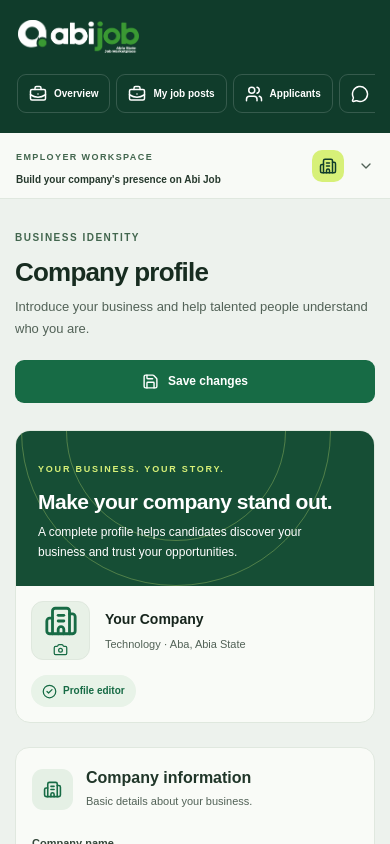
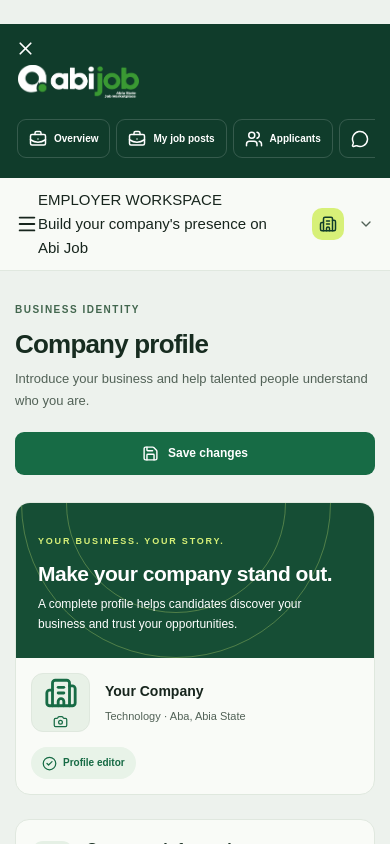
Before and after one commit to nwaezeakumicah-coder/Abijob1, a Next.js app: page /employer/profile in a window 390 px wide. Shown: the top 844 px of the page. Built offline with nearby package versions, Linux system fonts and the light colour scheme; no server answers.

Commit message:
Add accessible employer mobile navigation controls

```diff
--- a/app/employer/profile/page.tsx
+++ b/app/employer/profile/page.tsx
@@ -5,6 +5,8 @@ import Link from "next/link";
 import { useEffect, useRef, useState, type ChangeEvent } from "react";
 import { useRouter } from "next/navigation";
 import {
+  Menu,
+  X,
   ArrowLeft,
   BriefcaseBusiness,
   Building2,
@@ -80,6 +82,17 @@ function nullableText(value: string) {
 }
 
 export default function EmployerProfilePage() {
+  const [mobileMenuOpen, setMobileMenuOpen] = useState(false);
+
+  useEffect(() => {
+    if (!mobileMenuOpen) return;
+    const handleEscape = (event: KeyboardEvent) => {
+      if (event.key === "Escape") setMobileMenuOpen(false);
+    };
+    window.addEventListener("keydown", handleEscape);
+    return () => window.removeEventListener("keydown", handleEscape);
+  }, [mobileMenuOpen]);
+
   const router = useRouter();
 
   const [profile, setProfile] = useState<CompanyProfile>(defaultProfile);
@@ -341,7 +354,27 @@ export default function EmployerProfilePage() {
 
   return (
     <main className="employer-profile-page">
-      <aside className="employer-profile-sidebar">
+      <button
+        type="button"
+        className="employer-mobile-menu-overlay"
+        aria-label="Close employer navigation"
+        tabIndex={mobileMenuOpen ? 0 : -1}
+        onClick={() => setMobileMenuOpen(false)}
+      />
+      <aside
+        className={`employer-profile-sidebar ${mobileMenuOpen ? "mobile-open" : ""}`}
+        onClick={(event) => {
+          if ((event.target as HTMLElement).closest("a")) setMobileMenuOpen(false);
+        }}
+      >
+        <button
+          type="button"
+          className="employer-mobile-menu-close"
+          aria-label="Close navigation menu"
+          onClick={() => setMobileMenuOpen(false)}
+        >
+          <X size={21} />
+        </button>
         <div className="employer-profile-brand">
           <Logo href="/" size="medium" light />
         </div>
@@ -427,6 +460,15 @@ export default function EmployerProfilePage() {
 
       <section className="employer-profile-main">
         <header className="employer-profile-topbar">
+          <button
+            type="button"
+            className="employer-mobile-menu-toggle"
+            aria-label="Open navigation menu"
+            aria-expanded={mobileMenuOpen}
+            onClick={() => setMobileMenuOpen(true)}
+          >
+            <Menu size={22} />
+          </button>
           <div>
             <span>EMPLOYER WORKSPACE</span>
             <p>Build your company&apos;s presence on Abi Job</p>
```
